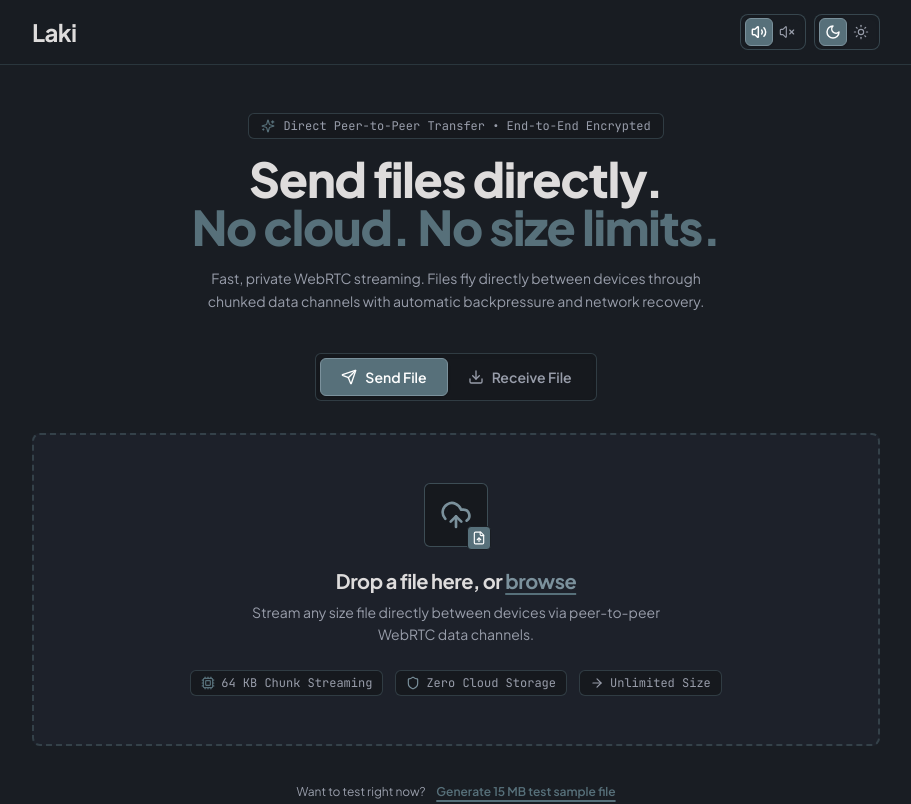
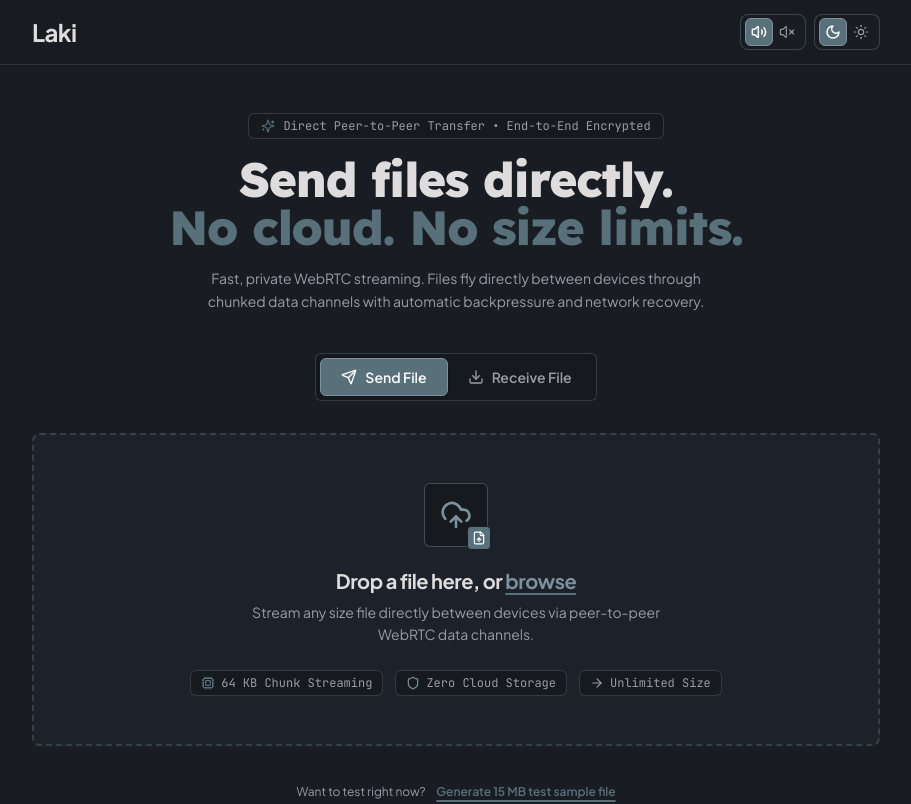
Before and after one commit to temesgensida-code/laki, a SvelteKit app: page / in a window 1280 px wide. Shown: the top 804 px of the page, without its empty margins (184-1095 px from the left). Built offline with nearby package versions, Linux system fonts and the light colour scheme.

Commit message:
style(hero): apply Lexend Google font to hero title

```diff
--- a/src/routes/+page.svelte
+++ b/src/routes/+page.svelte
@@ -310,7 +310,7 @@
 				<span>Direct Peer-to-Peer Transfer • End-to-End Encrypted</span>
 			</div>
 			<h1
-				class="text-3xl sm:text-5xl font-extrabold tracking-tight mb-3 sm:mb-4 {theme.current === 'dark'
+				class="font-lexend text-3xl sm:text-5xl font-extrabold tracking-tight mb-3 sm:mb-4 {theme.current === 'dark'
 					? 'text-[#DEDCDC]'
 					: 'text-[#191D23]'}"
 			>
```
